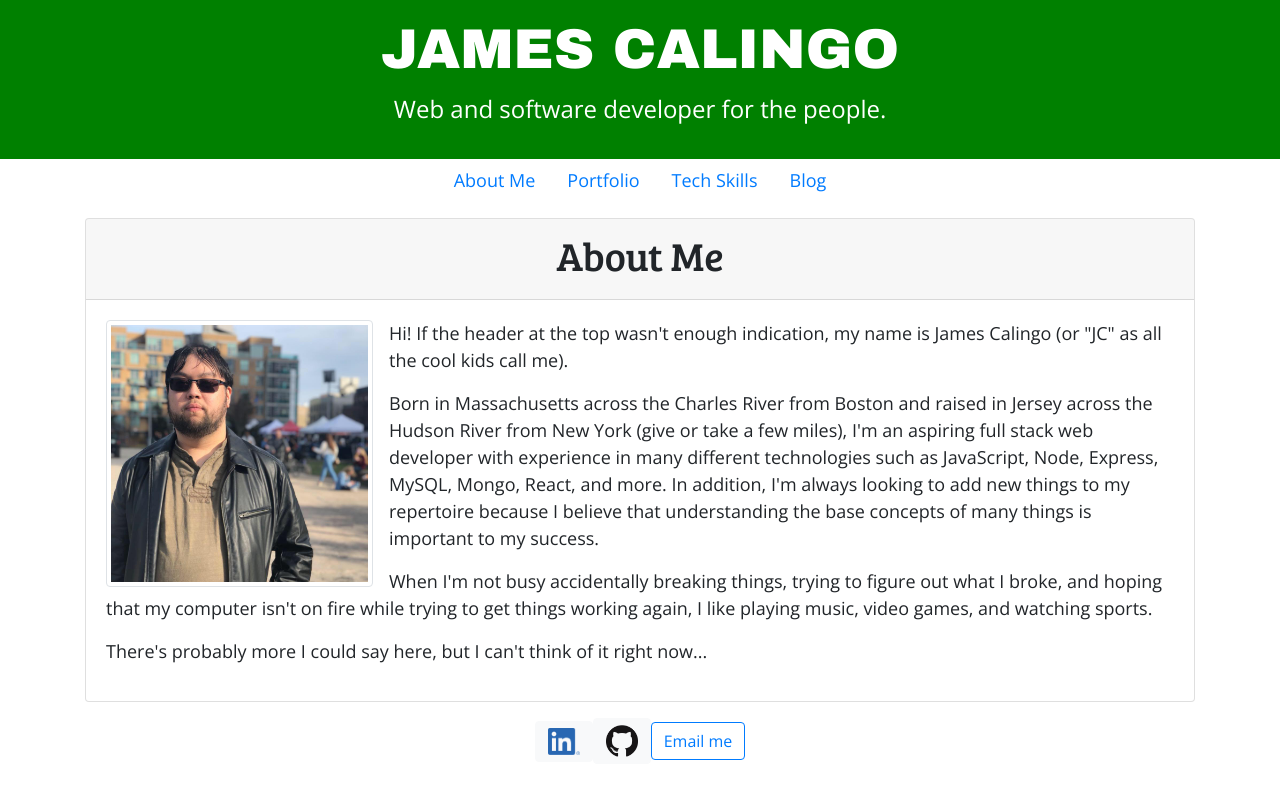
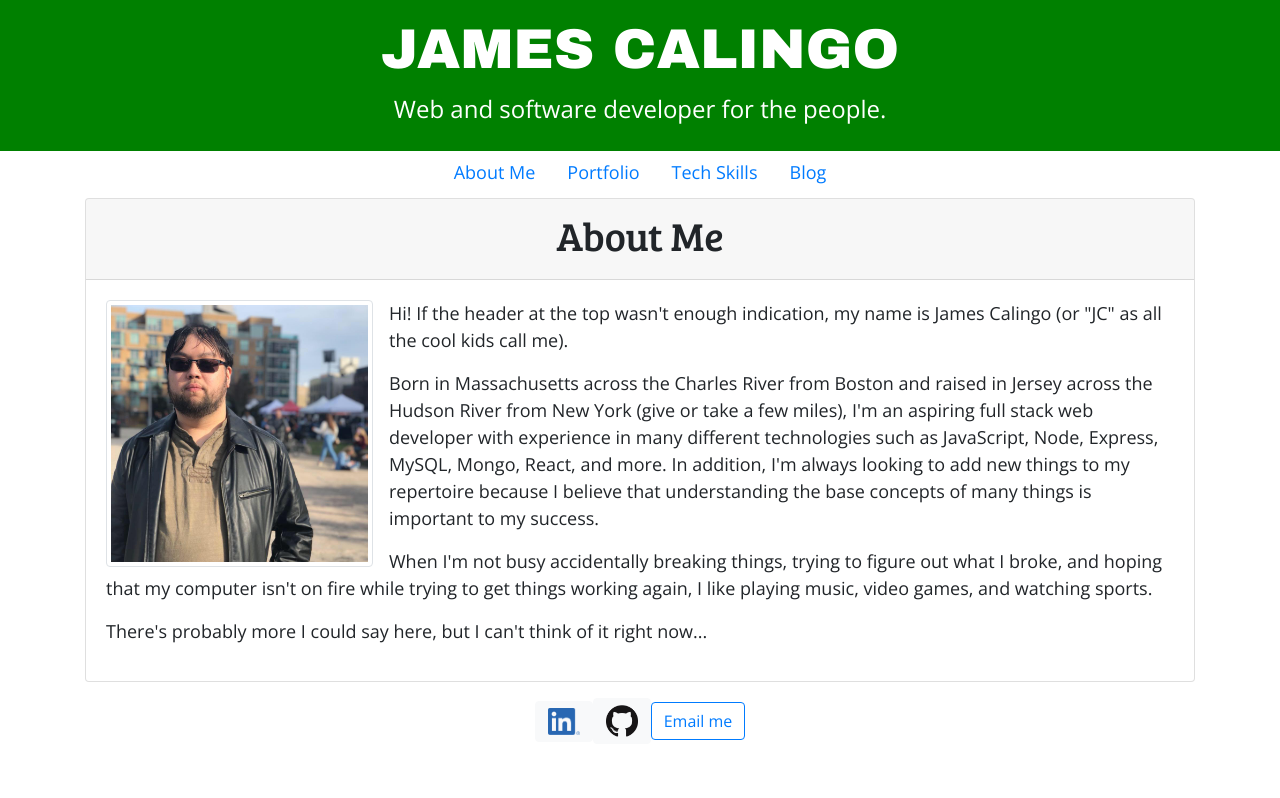
Before and after one commit to JamesCalingo/jamescalingo.github.io-old, a React (Create React App) app: page /portfolio in a window 1280 px wide. Built offline with nearby package versions, Linux system fonts and the light colour scheme.

Commit message:
udpated jumbotron

```diff
--- a/src/components/Jumbotron.js
+++ b/src/components/Jumbotron.js
@@ -6,10 +6,9 @@
 function Jumbotron (){
   return(
     <div>
-    <div className="jumbotron-fluid py-3 text-center">
+    <div className="jumbotron-fluid pt-3 pb-2 text-center">
     <h1  className="display-4">JAMES CALINGO</h1>
     <p className="lead">Web and software developer for the people.</p>
-
     </div>
     <NavTabs />
     </div>
--- a/src/components/NavTabs.js
+++ b/src/components/NavTabs.js
@@ -3,7 +3,7 @@
 
 function NavTabs() {
   return (
-    <ul className="nav justify-content-center mb-3">
+    <ul className="nav justify-content-center mb-1">
       <li className="nav-item">
         <Link to="/" className={window.location.pathname === "/" ? "nav-link active" : "nav-link"}>
           About Me
```
Also changed, not shown: src/post1.md (added, +5 -0 lines), 8 other files (tests, documents, lock files or other folders).
